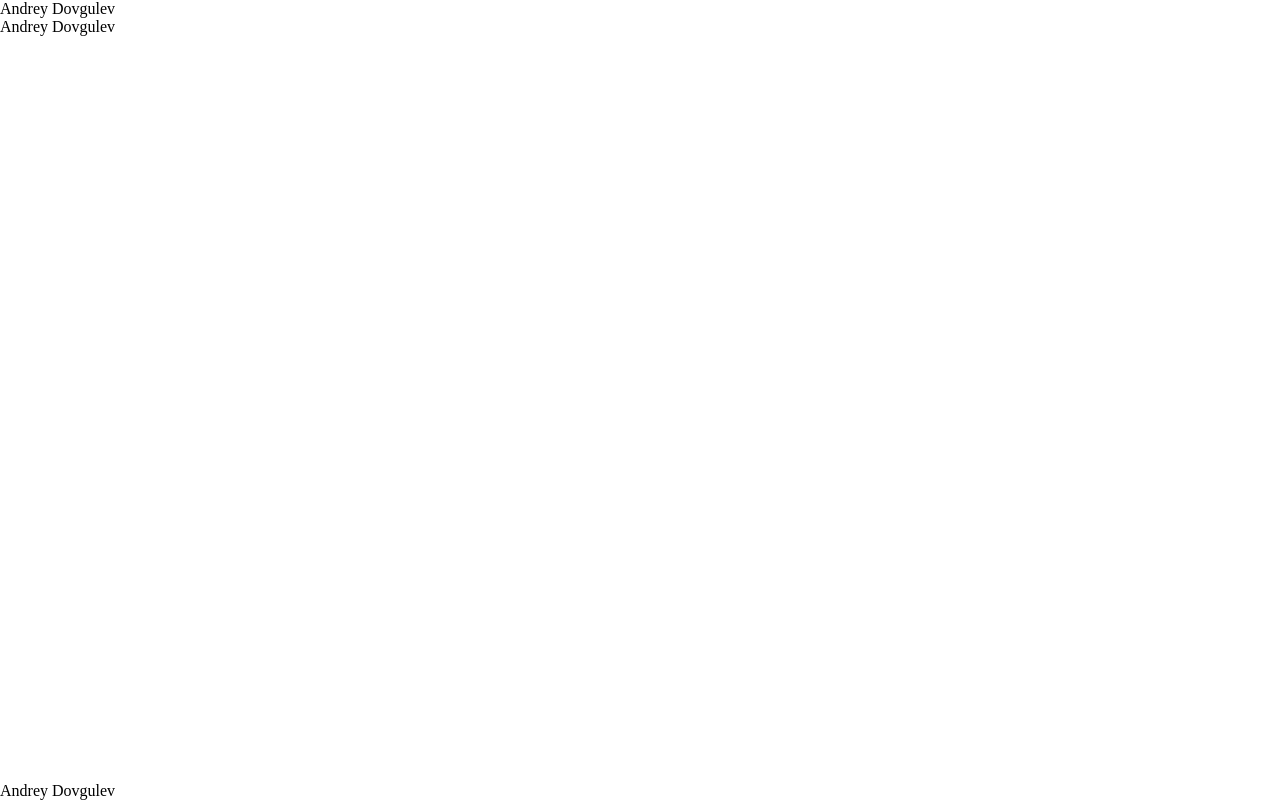
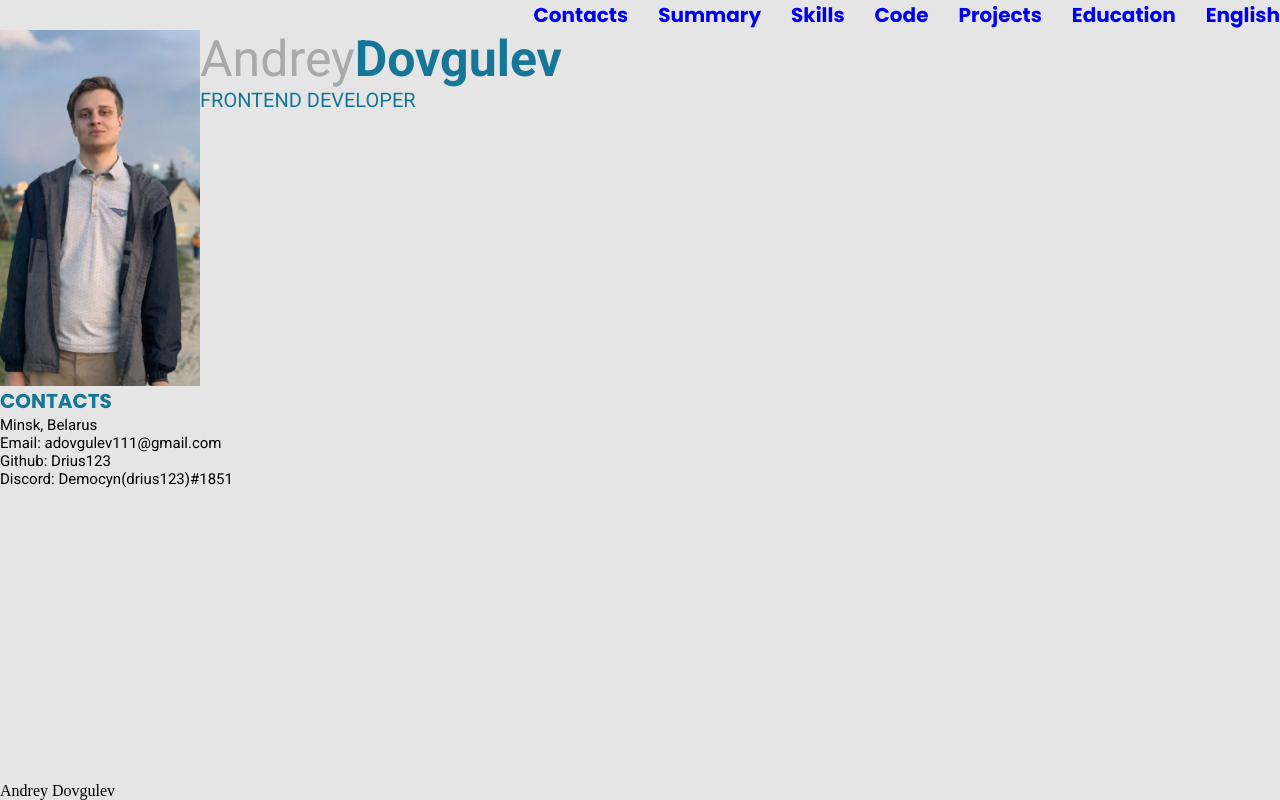
Before and after one commit to Drius123/rsschool-cv, a plain HTML site: page index.html in a window 1280 px wide. Drawn offline with Linux system fonts and the light colour scheme.

Commit message:
feat: add nav and add new inf in main

```diff
--- a/css/style.css
+++ b/css/style.css
@@ -1,4 +1,65 @@
+@import "./reset.css";
+@import url('https://fonts.googleapis.com/css2?family=Poppins:wght@400;500;600;700&family=Roboto:wght@400;500;700&display=swap');
+body{
+	background-color: #E5E5E5;
+}
+
+.header{
+	max-width: 1400px;
+	margin: 0 auto;
+	position: relative;
+}
+.nav-list{
+	display: flex;
+	justify-content: flex-end;
+	column-gap: 30px;
+	font-family: "Poppins", sans-serif;
+	font-weight: 700;
+	font-size: 20px;
+	color: rgba(21, 118, 152, 1);
+}
+.main{
+	max-width: 1400px;
+	margin: 0 auto;
+	position: relative;
+}
+.my-name h1{
+	font-family: "Roboto", sans-serif;
+	font-weight: 900;
+	font-size: 50px;
+	color: rgba(21, 118, 152, 1);
+}
+.my-name span{
+	font-weight: 300;
+	color: rgba(169, 169, 169, 1);
+}
+.my-name h2{
+	font-family: "Roboto", sans-serif;
+	font-weight: 400;
+	font-size: 20px;
+	color: rgba(21, 118, 152, 1);
+}
+.preview{
+	display: flex;
+}
+.preview img{
+	height: auto;
+	max-width: 200px;
+}
+.contacts h2{
+	font-family: "Poppins", sans-serif;
+	font-weight: 700;
+	font-size: 20px;
+	color: rgba(21, 118, 152, 1);
+}
+.contact-list{
+	font-family: "Roboto", sans-serif;
+	font-weight: 400;
+	font-size: 15px;
+}
 .footer {
+	max-width: 1400px;
+	margin: 0 auto;
   position: absolute;
   left: 0;
   bottom: 0;
--- a/index.html
+++ b/index.html
@@ -5,18 +5,42 @@
   <meta http-equiv="X-UA-Compatible" content="IE=edge">
   <meta name="viewport" content="width=device-width, initial-scale=1.0">
   <link rel="stylesheet" href="css/style.css">
-	<link rel="stylesheet" href="css/reset.css">
   <title>My CV</title>
 </head>
 <body>
 	<header class="header">
-		<h1>Andrey Dovgulev</h1>
+			<nav id="nav" class="header-nav">
+				<ul class="nav-list">
+					<li class="nav-item"><a href="#!" class="nav-link">Contacts</a></li>
+					<li class="nav-item"><a href="#!" class="nav-link">Summary</a></li>
+					<li class="nav-item"><a href="#!" class="nav-link">Skills</a></li>
+					<li class="nav-item"><a href="#!" class="nav-link">Code</a></li>
+					<li class="nav-item-menu"><a href="#!" class="nav-link">Projects</a></li>
+					<li class="nav-item-menu"><a href="#!" class="nav-link">Education</a></li>
+					<li class="nav-item-menu"><a href="#!" class="nav-link">English</a></li>
+				</ul>
+			</nav>
 	</header>
 	<main class="main">
-		<h1>Andrey Dovgulev</h1>
+		<div class="preview">
+			<img src="img/CV.jpg" alt="my_photo">
+			<div class="my-name">
+				<h1><span>Andrey</span>Dovgulev</h1>
+				<h2>FRONTEND DEVELOPER</h2>
+			</div>
+		</div>
+		<div class="contacts">
+			<h2>CONTACTS</h2>
+			<ul class="contact-list">
+				<li>Minsk, Belarus</li>
+				<li>Email: adovgulev111@gmail.com</li>
+				<li>Github: Drius123</li>
+				<li>Discord: Democyn(drius123)#1851</li>
+			</ul>
+		</div>
 	</main>
 	<footer class="footer">
-		<h1>Andrey Dovgulev</h1>
+		  <h1>Andrey Dovgulev</h1>
 	</footer>
 </body>
 </html>
```
Also changed, not shown: img/Group 46.svg (added), img/rs_school_js.svg (added).
